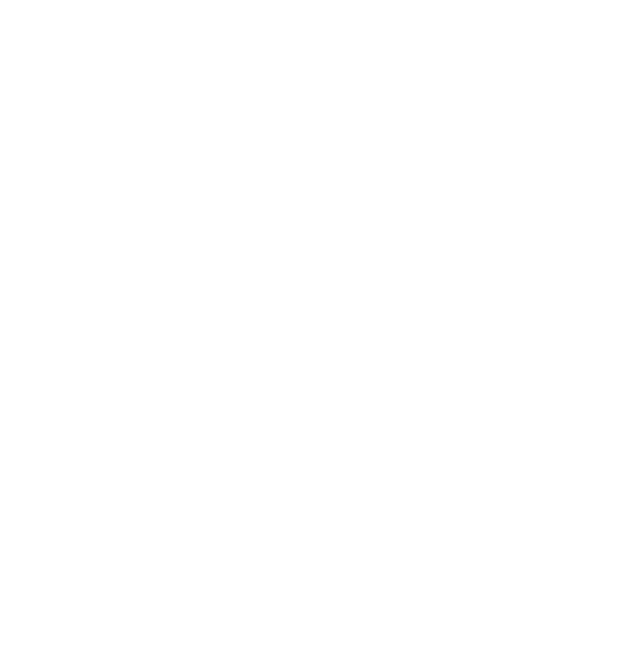
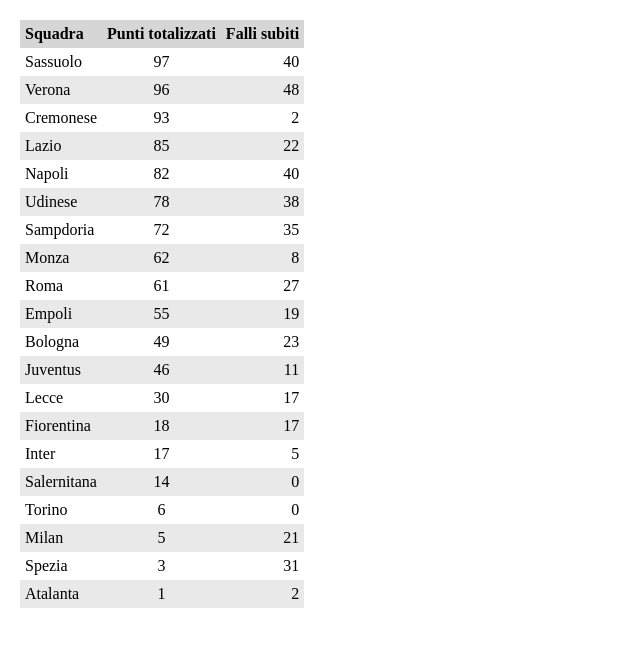
Before and after one commit to giorgiagalbullicavazzini/js-snack-es6, a plain HTML site: page snack-4/index.html in a window 1280 px wide. Shown: the whole page, without its empty margins (0-640 px from the left). Drawn offline with Linux system fonts and the light colour scheme.

Commit message:
snack 4 style

```diff
--- a/snack-4/index.html
+++ b/snack-4/index.html
@@ -12,6 +12,21 @@
 </head>
 
 <body>
+    <!-- Teams -->
+    <div class="container">
+        <table>
+            <thead>
+                <tr>
+                    <th>Squadra</th>
+                    <th>Punti totalizzati</th>
+                    <th>Falli subiti</th>
+                </tr>
+            </thead>
+            <tbody id="teams"></tbody>
+        </table>
+    </div>
+    <!-- // Teams -->
+
     <!-- JS -->
     <script src="main.js"></script>
 </body>
--- a/snack-4/main.js
+++ b/snack-4/main.js
@@ -59,6 +59,22 @@ footballTeam.forEach((element) => {
     footballTeamScores.push(teamScores);
 });
 
+// Array points ordered
+const sortTeams = footballTeam.sort((a, b) => b.points - a.points);
+
+const teamsTable = document.getElementById('teams');
+const fragment = document.createDocumentFragment();
+
+sortTeams.forEach((element) => {
+    const tr = document.createElement('tr');
+    tr.innerHTML += `<td>${element.name}</td>`;
+    tr.innerHTML += `<td>${element.points}</td>`;
+    tr.innerHTML += `<td>${element['suffered-fouls']}</td>`;
+    fragment.append(tr);
+});
+
+teamsTable.append(fragment);
+
 // Finally, we can console print the new array
-console.log(footballTeam);
+console.log(sortTeams);
 console.log(footballTeamScores);
--- a/snack-4/style.css
+++ b/snack-4/style.css
@@ -9,3 +9,48 @@ Reset
     margin: 0;
     padding: 0;
 }
+
+/*
+============
+Containers
+============
+*/
+
+.container {
+    margin: 1.25rem;
+}
+
+.container div {
+    margin-top: 1.25rem;
+}
+
+/*
+============
+Table
+============
+*/
+
+table {
+    border-collapse: collapse;
+    text-align: left;
+}
+
+table thead {
+    background-color: rgb(214, 214, 214);
+}
+
+table tr:nth-child(even) {
+    background-color: rgb(233, 233, 233);
+}
+
+table tr td:nth-child(2) {
+    text-align: center;
+}
+
+table tr td:last-child {
+    text-align: right;
+}
+
+table th, table td {
+    padding: .3125rem;
+}
```
